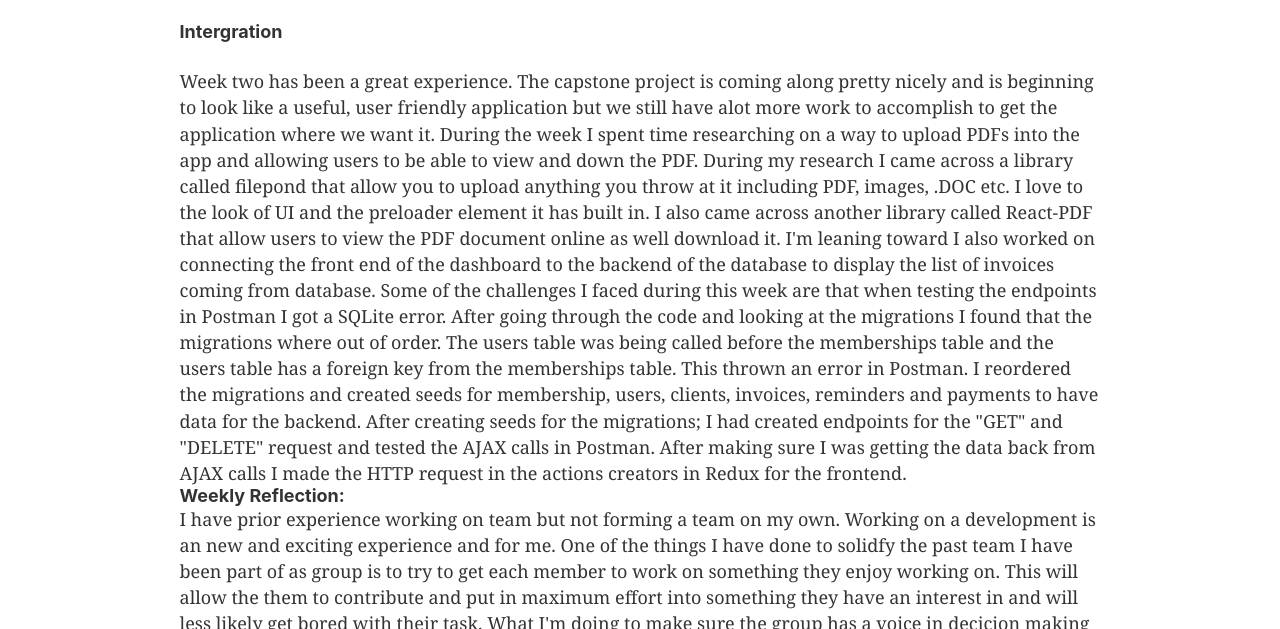
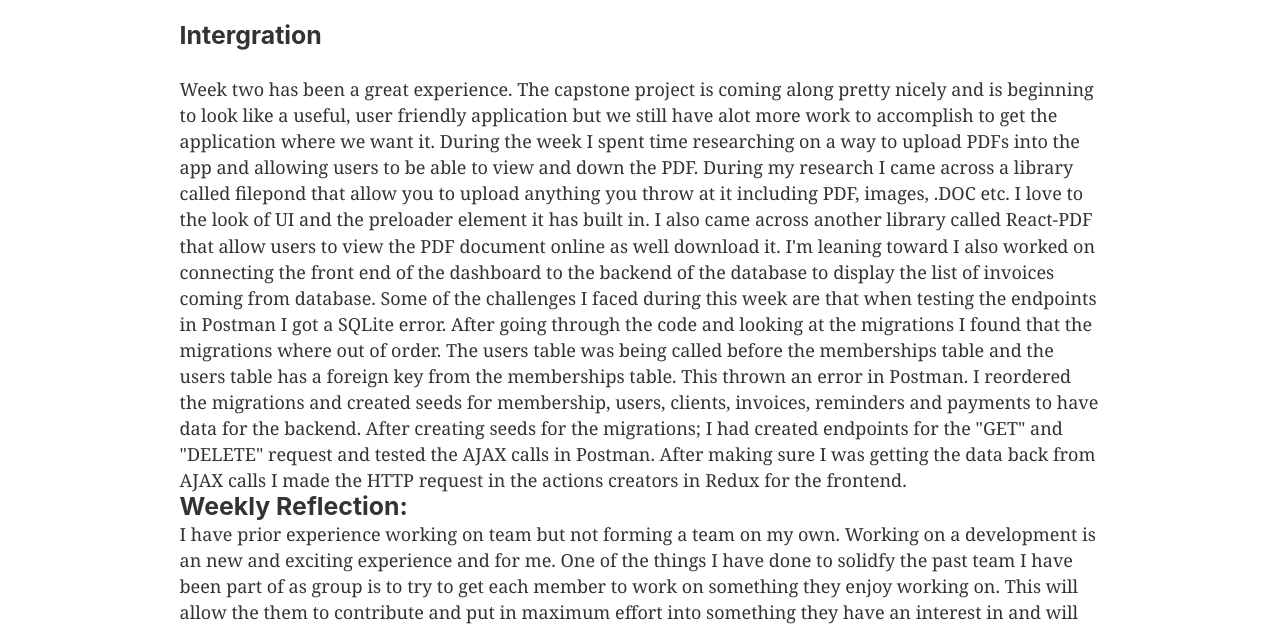
Before and after one commit to henrymoland/lambda-labs-gatsby-jourbal, a Gatsby site: page /page-2 in a window 1280 px wide. Shown: the part 171-800 px from the top of the page. Built offline with nearby package versions, Linux system fonts and the light colour scheme; Gatsby itself is replaced by a stand-in of ours.

Commit message:
Added and h3

```diff
--- a/src/pages/page-2.js
+++ b/src/pages/page-2.js
@@ -6,12 +6,13 @@ const SecondPage = () => (
   <Layout>
 <h1>Week 3-4</h1>
 
-<h4>Intergration</h4>
+<h3>Intergration</h3>
+
 <p>
 Week two has been  a great experience. The capstone project is coming along pretty nicely  and is beginning to look like  a useful, user friendly application but we still have alot more work to accomplish to get the application where we want it.  During the week I spent time researching on a way to upload PDFs into the  app and allowing users to be able to view and  down the PDF. During my research I came across a library called filepond that allow you to upload anything you throw at it including PDF, images, .DOC etc. I love to the look of UI and the preloader element it has built in.  I also came across another library called React-PDF that allow users to view the PDF document online as well download it. I'm leaning toward
 I also worked on connecting  the front end of the dashboard to the backend of the database to display the list of invoices coming from database. Some of the challenges I faced during this week  are that when testing the endpoints in Postman I got a SQLite error. After going through the code and looking at the migrations I found that the migrations where out of order. The users table was being called before the memberships table and  the users table has a foreign key from the memberships table. This thrown an error in Postman. I reordered the migrations and created seeds for membership, users, clients, invoices, reminders and payments to have data for the backend. After creating seeds for the migrations; I had created endpoints for the "GET" and "DELETE" request and tested the AJAX calls  in Postman.  After making sure I was getting the data back from AJAX calls I made the HTTP request in the actions creators in Redux for the frontend.
 
-<h4>Weekly Reflection:</h4>
+<h3>Weekly Reflection:</h3>
 I have prior experience working on team but not forming a team on my own.  Working on a development is an new and exciting experience and for me.  One of the things I  have done to solidfy the past team I have been part of as group is to try to get each member to work on something they enjoy working on. This will allow the them to contribute and put in maximum effort into something they have an interest in and will less likely get bored with their task. What I'm doing to make sure the group has a voice in decicion making is to ask them what they think about an idea and if they have anything to add it rather than just implementing the idea. What i'm doing personally to have a voice in decision making is to voice my opinion when I have ideas and to reach out to team members when I feel like I don't understand what is going on with a certain aspect of the project. </p>
     <Link to="/">Go back to Week 1-2</Link>
   </Layout>
```
